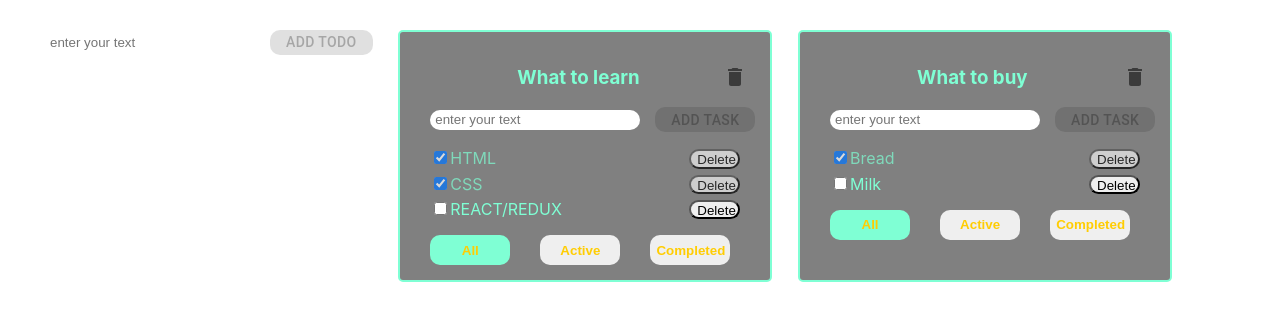
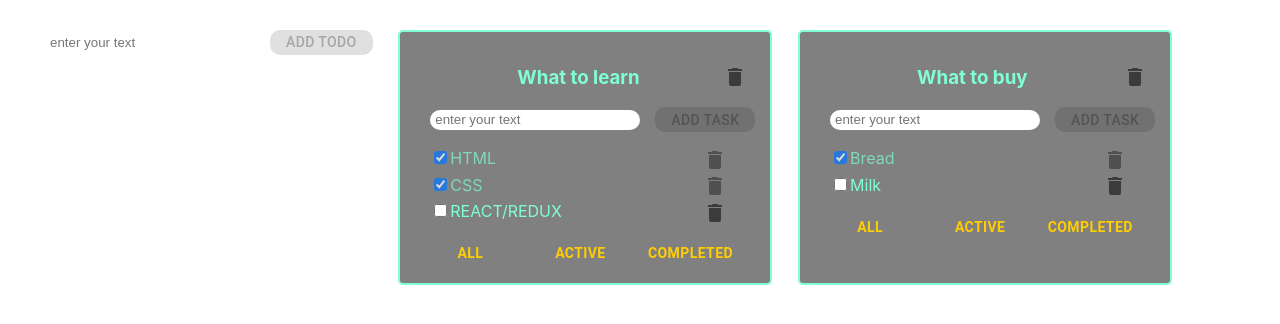
Before and after one commit to hunzah/Todo-List, a React (Create React App) app: page / in a window 1280 px wide. Shown: the top 324 px of the page. Built offline with nearby package versions, Linux system fonts and the light colour scheme.

Commit message:
add new styles w mui ro filter buttons

```diff
--- a/src/TodoList/TodoList.tsx
+++ b/src/TodoList/TodoList.tsx
@@ -3,8 +3,8 @@
 import s from './TodoList.module.css'
 import {AddItemForm} from '../AddItemForm/AddItemForm';
 import {EditableSpan} from '../EditableSpan/EditableSpan';
-import {IconButton} from '@mui/material';
-import DeleteIcon from '@mui/icons-material/Delete';
+import {Button, IconButton} from '@mui/material';
+import {Delete} from '@mui/icons-material';
 
 
 
@@ -55,7 +55,7 @@
                 <h3> <EditableSpan title={props.title} onChangeTitleHandler={changeTodoListTitle}/></h3>
                 {/*<button className={s.closeButton} onClick={removeTodoListHandler}>X</button>*/}
                 <IconButton onClick={removeTodoListHandler}>
-                    <DeleteIcon />
+                    <Delete />
                 </IconButton>
             </div>
             <AddItemForm addItem={addItem} titleForButtons={'Add Task'}/>
@@ -81,9 +81,9 @@
                                     <EditableSpan title={t.title} onChangeTitleHandler = {onChangeTitleHandler}/>
                                 </div>
                                 <div className={s.deleteButtons}>
-                                    <button
-                                        onClick={onClickRemoveHandler}>Delete
-                                    </button>
+                                    <IconButton onClick={onClickRemoveHandler}>
+                                        <Delete />
+                                    </IconButton>
                                 </div>
                             </li>
                         )
@@ -91,14 +91,14 @@
 
             </ul>
             <div className={s.filterButtons}>
-                <button className={props.filter === 'all' ? s.activeFilter : ''} onClick={onClickAllHandler}>All
-                </button>
-                <button className={props.filter === 'active' ? s.activeFilter : ''}
+                <Button className={props.filter === 'all' ? s.activeFilter : ''} onClick={onClickAllHandler}>All
+                </Button>
+                <Button className={props.filter === 'active' ? s.activeFilter : ''}
                         onClick={onClickActiveHandler}>Active
-                </button>
-                <button className={props.filter === 'completed' ? s.activeFilter : ''}
+                </Button>
+                <Button className={props.filter === 'completed' ? s.activeFilter : ''}
                         onClick={onClickCompletedHandler}>Completed
-                </button>
+                </Button>
             </div>
         </div>
     )
```
